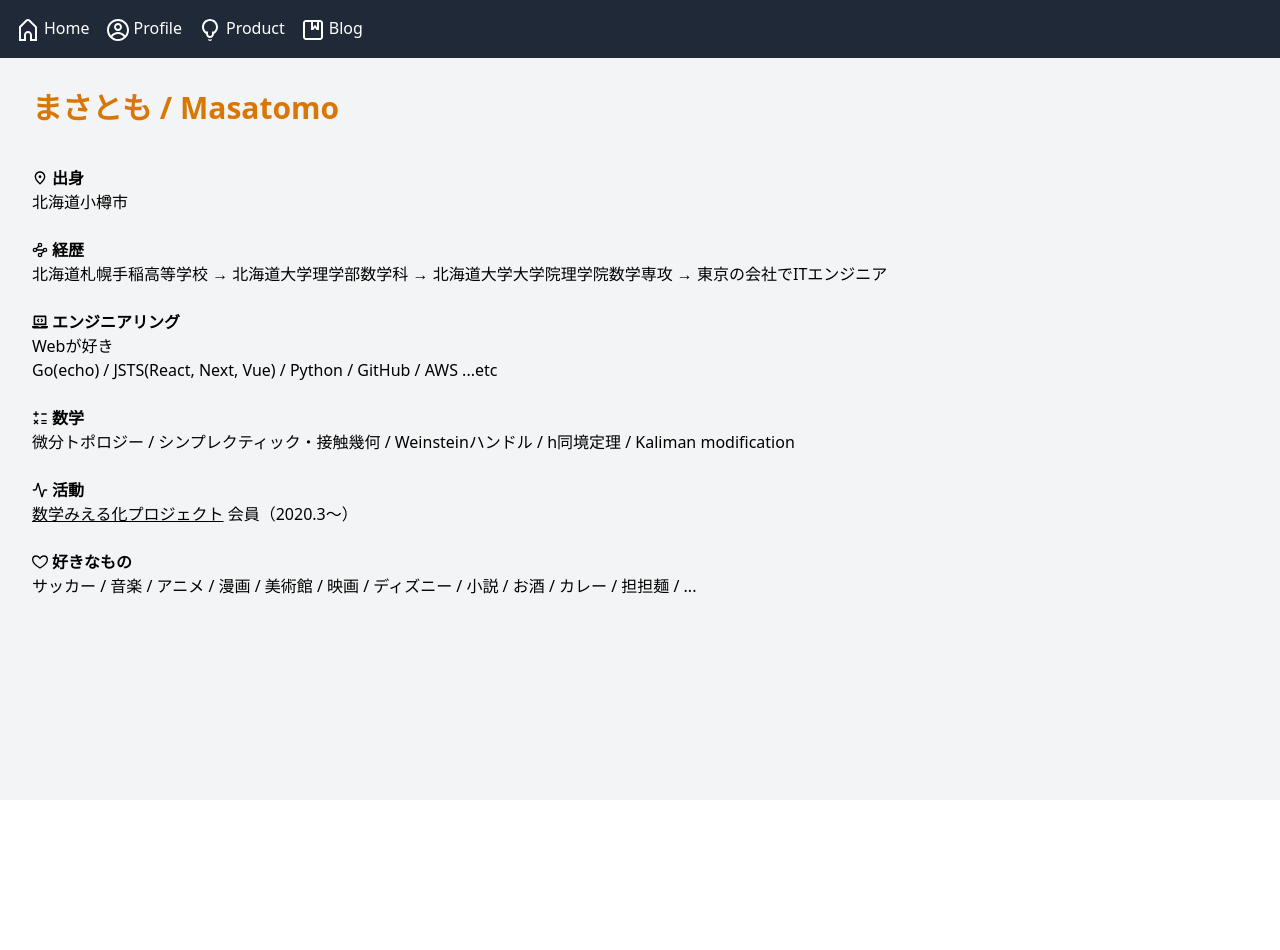
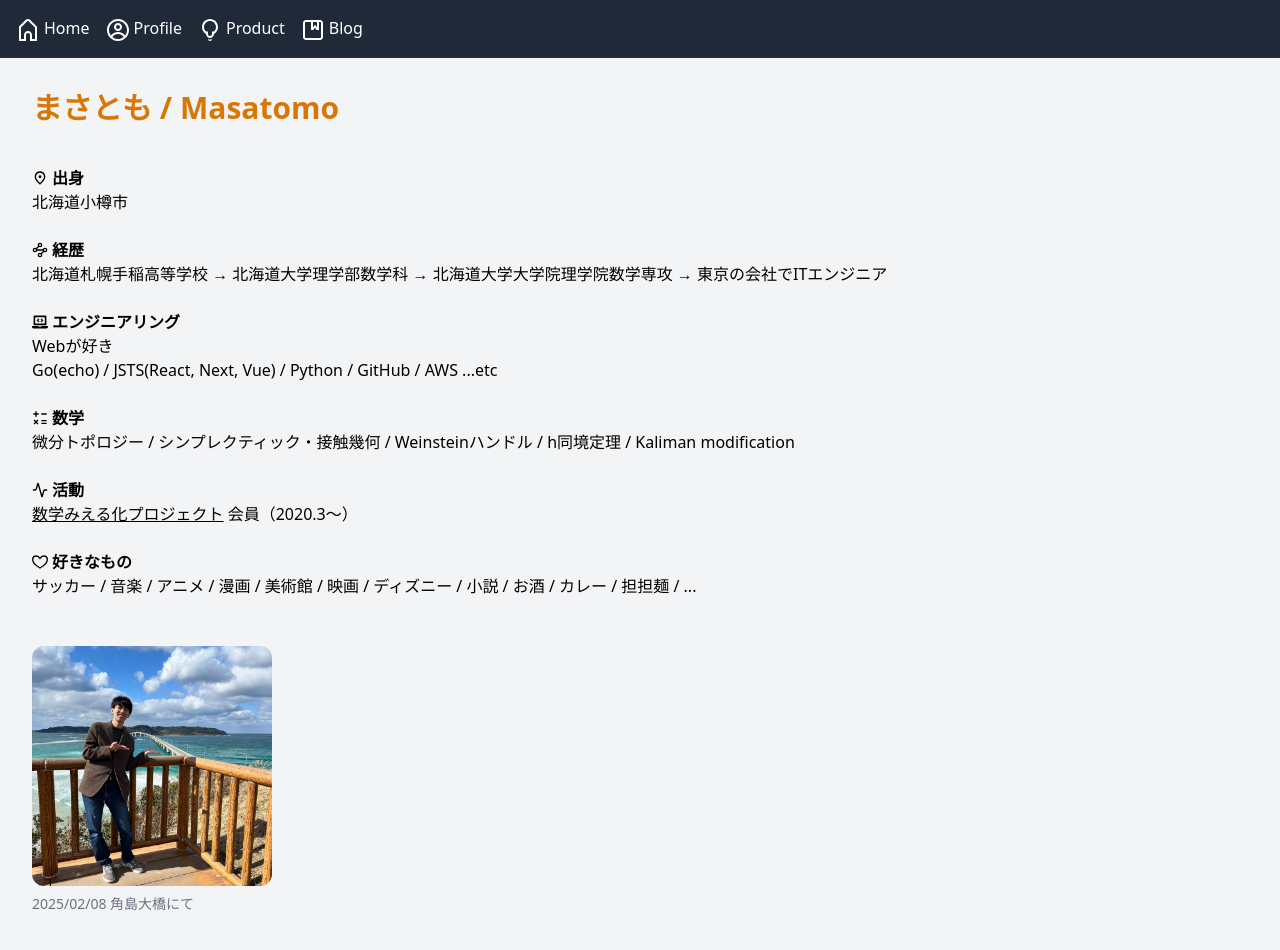
Before and after one commit to masatomo57/mathatomo-homepage, a Next.js app in the folder homepage/: page /profile in a window 1280 px wide. Shown: the top 950 px of the page. Before the commit the page ends 800 px from the top, so only its background shows below. Built offline with nearby package versions, Linux system fonts and the light colour scheme.

Commit message:
プロフィール画像を追加

```diff
--- a/homepage/src/app/page.tsx
+++ b/homepage/src/app/page.tsx
@@ -1,10 +1,14 @@
 import Link from 'next/link';
 import { FaXTwitter, FaInstagram, FaFacebook, FaLinkedin, FaGithub } from 'react-icons/fa6';
+import ImageClip from '../components/ImageClip';
 
 export default function Home() {
 
   return (
     <div className="flex flex-col justify-center items-center h-full bg-gray-100 text-amber-600">
+      <div className="my-6">
+        <ImageClip src="/masatomo_2.jpeg" alt="まさともと宮島の鹿" shape="circle" size={240} />
+      </div>
       <h1 className="text-4xl font-bold">Welcome to まさとも&apos;s Website!</h1>
       <div className="flex flex-row text-center mt-4 gap-4">
         <Link href="https://x.com/mathatomo57" className="underline hover:text-gray-800 flex items-center">
--- a/homepage/src/app/profile/page.tsx
+++ b/homepage/src/app/profile/page.tsx
@@ -5,13 +5,14 @@ import { LuWaypoints, LuActivity } from "react-icons/lu";
 import { BiMath } from "react-icons/bi";
 import { GrFavorite } from "react-icons/gr";
 
+import ImageClip from "@/components/ImageClip";
+
 export default function Profile() {
     return (
       <div className="p-8 text-amber-600 min-h-full bg-gray-100">
         <h1 className="text-3xl font-bold mb-4">まさとも / Masatomo</h1>
         <div className="text-black">
-
-            <ul>
+          <ul>
             <li>　</li>
             <li className="font-bold flex items-center gap-1"><MdOutlinePlace />出身</li>
             <li>北海道小樽市</li>
@@ -34,7 +35,10 @@ export default function Profile() {
             <li className="font-bold flex items-center gap-1"><GrFavorite />好きなもの</li>
             <li>サッカー / 音楽 / アニメ / 漫画 / 美術館 / 映画 / ディズニー / 小説 / お酒 / カレー / 担担麺 / ...</li>
             <li>　</li>
-            </ul>
+          </ul>
+        </div>
+        <div className="my-6">
+          <ImageClip src="/masatomo_1.jpeg" alt="まさとも" shape="rounded" size={240} caption="2025/02/08 角島大橋にて" />
         </div>
       </div>
     )
--- /dev/null
+++ b/homepage/src/components/ImageClip.tsx
@@ -0,0 +1,31 @@
+interface ImageClipProps {
+  src: string;
+  alt?: string;
+  shape?: 'circle' | 'rounded' | 'square';
+  size?: number;
+  caption?: string;
+}
+
+const shapeClass = {
+  circle: 'rounded-full',
+  rounded: 'rounded-xl',
+  square: '',
+};
+
+export default function ImageClip({ src, alt = '', shape = 'square', size = 128, caption = '' }: ImageClipProps) {
+  return (
+    <div className="flex flex-col">
+      <img
+        src={src}
+        alt={alt}
+        className={`object-cover ${shapeClass[shape]}`}
+        style={{ width: size, height: size }}
+      />
+      {caption && (
+        <div className="text-sm text-gray-500 mt-2">
+          {caption}
+        </div>
+      )}
+    </div>
+  );
+}
```
Also changed, not shown: homepage/public/masatomo_1.jpeg (added), homepage/public/masatomo_2.jpeg (added).
